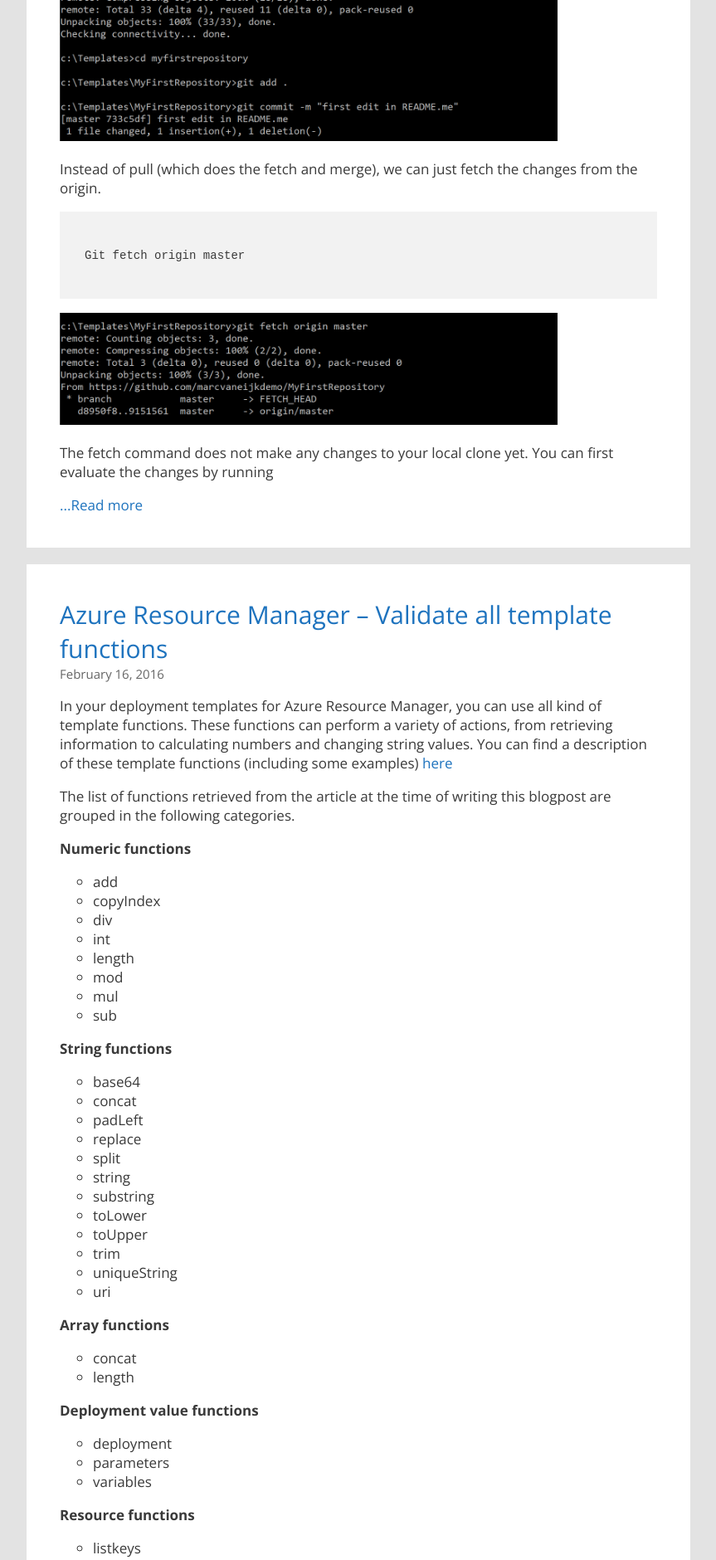
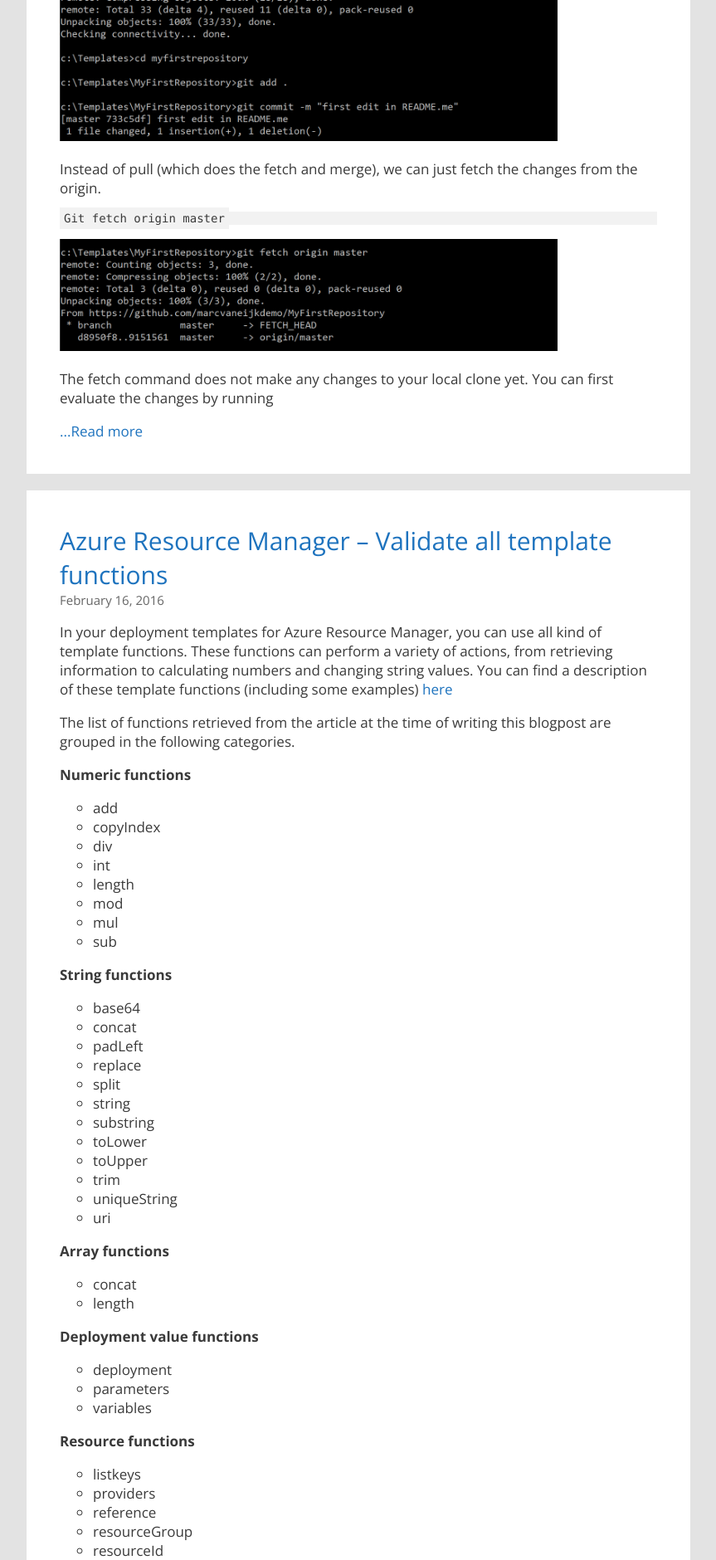
Before and after one commit to marcvaneijk/marcvaneijk.old, a Jekyll site: the page built from index.html, in a window 1280 px wide. Shown: the part 707-2587 px from the top of the page at 83% size, without its empty margins (58-921 px from the left). Built offline with Jekyll 4.4.1, drawn with Linux system fonts in a browser that asks for light colours; nearby versions of some CDN libraries; the list of posts is cut into pages by our own code.

Commit message:
Update code.css

```diff
--- a/css/code.css
+++ b/css/code.css
@@ -1,5 +1,5 @@
 /* single word in normal text */
-code .highlighter-rouge {
+code {
   background-color: #f2f2f2;
   padding: 5px;
   font-family: Consolas, "Liberation Mono", Menlo, Courier, monospace;
@@ -10,7 +10,6 @@ code .highlighter-rouge {
 
 .highlight  {
   background: #f2f2f2;
-  padding: 15px;
   font-family: Consolas, "Liberation Mono", Menlo, Courier, monospace;
   font-size: 14px;
 }
```
